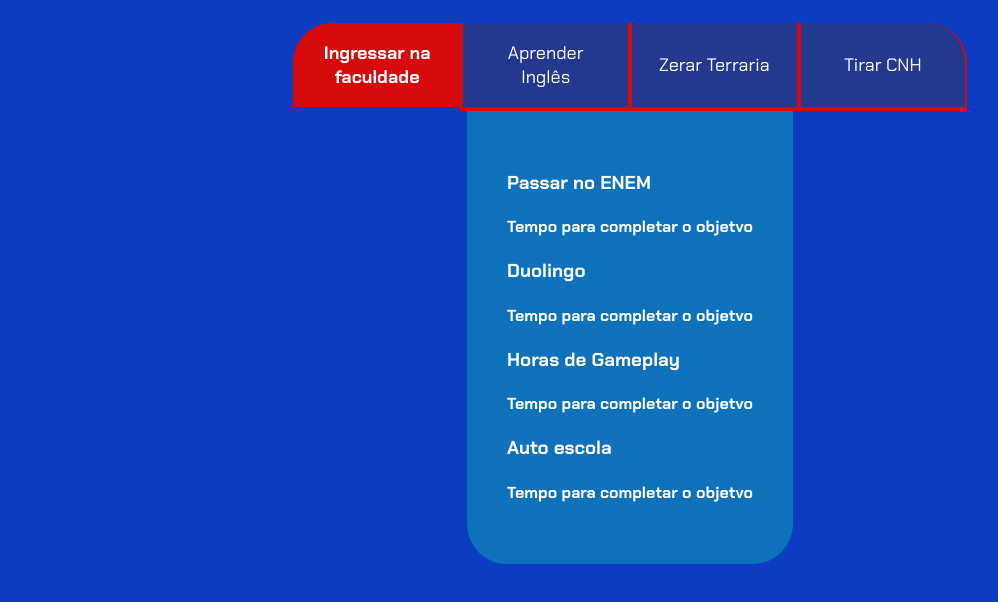
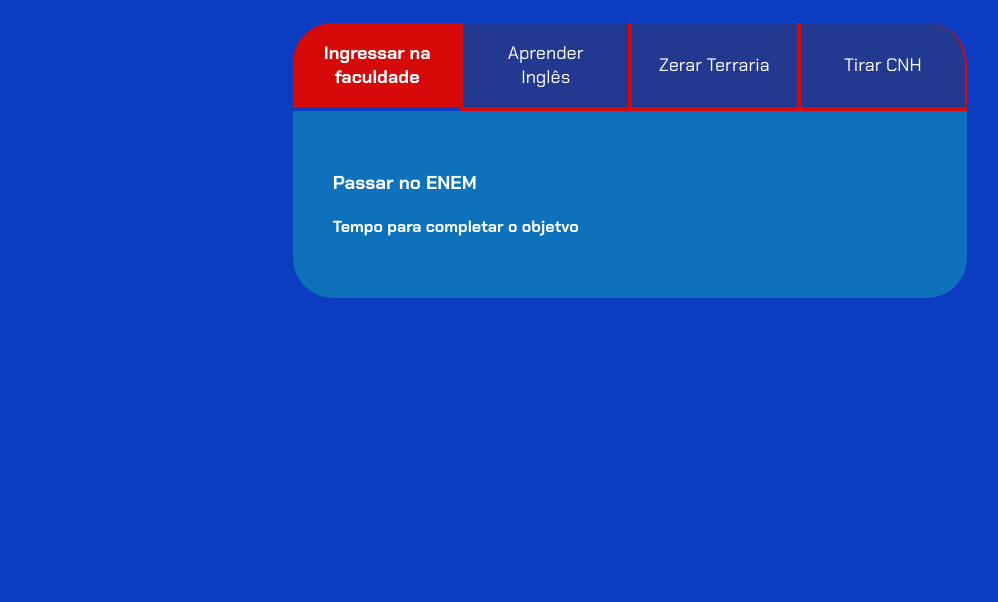
Before and after one commit to Ryantnk/Projeto-de-Vida, a plain HTML site: page index.html in a window 1280 px wide. Shown: the part 80-682 px from the top of the page, without its empty margins (10-1008 px from the left). Drawn offline with Linux system fonts and the light colour scheme.

Commit message:
Add files via upload

```diff
--- a/index.html
+++ b/index.html
@@ -11,6 +11,7 @@
 <body>
     <section class="conteudo-principal">
         <h2 class="titulo-principal">Meus Objetivos do ano<span>_</span></h2>
+        <div class="conteudo">
         <div class="botoes">
             <button class="botao ativo"> Ingressar na faculdade </button>
             <button class="botao"> Aprender Inglês </button>
@@ -19,23 +20,23 @@
         </div>
         <div class="abas-texto">
 
-            <div class="aba-conteudo-ativo">
+            <div class="aba-conteudo ativo">
                <h3 class="aba-conteudo-titulo-principal">Passar no ENEM</h3>
                <h4 class="aba-conteudo-titulo-secundario">Tempo para completar o objetvo</h4>
         </div>
-           <div class="aba-conteudo-ativo">
+           <div class="aba-conteudo">
                <h3 class="aba-conteudo-titulo-principal">Duolingo</h3>
                <h4 class="aba-conteudo-titulo-secundario">Tempo para completar o objetvo</h4>
      </div>
-           <div class="aba-conteudo-ativo">
+           <div class="aba-conteudo">
                <h3 class="aba-conteudo-titulo-principal">Horas de Gameplay</h3>
                <h4 class="aba-conteudo-titulo-secundario">Tempo para completar o objetvo</h4>
  </div>
-          <div class="aba-conteudo-ativo">
+          <div class="aba-conteudo">
                <h3 class="aba-conteudo-titulo-principal">Auto escola</h3>
                <h4 class="aba-conteudo-titulo-secundario">Tempo para completar o objetvo</h4>
 </div>
-
+</div>
 
     </section>
     <script src="main.js" ></script>
--- a/style.css
+++ b/style.css
@@ -75,6 +75,10 @@ body {
     display: block;
 }
 
+.aba-conteudo{
+    display: none;
+}
+
 
 @media screen and (min-width:768px) {
    .botoes {
```
